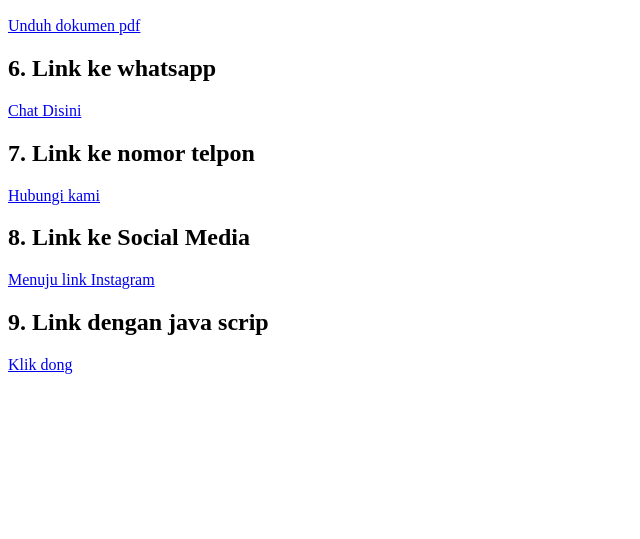
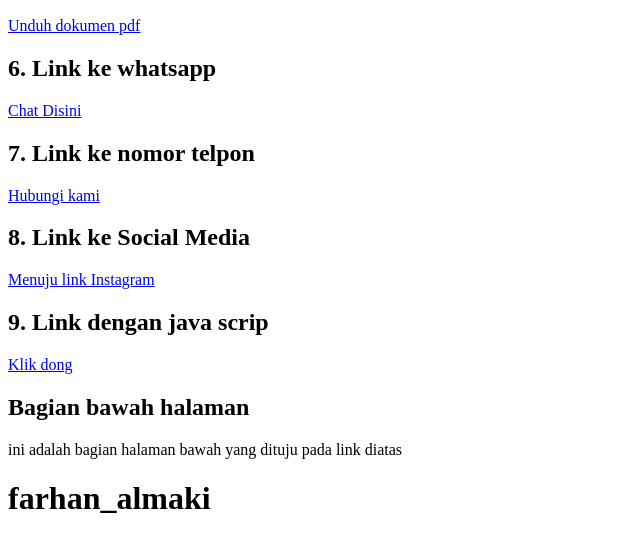
Before and after one commit to Farhan-Almaki/1124160203-Tugas-d5, a plain HTML site: page index.html in a window 1280 px wide. Shown: the part 879-1418 px from the top of the page, without its empty margins (0-640 px from the left). Before the commit the page ends 1261 px from the top, so only its background shows below. Drawn offline with Linux system fonts and the light colour scheme.

Commit message:
bagian bawah halaman

```diff
--- a/index.html
+++ b/index.html
@@ -3,7 +3,7 @@
 <head>
     <meta charset="UTF-8">
     <meta name="viewport" content="width=device-width, initial-scale=1.0">
-    <title>Document</title>
+    <title>Tugas Pertemuan 5</title>
 </head>
 <body>
     <h1>Membuat link dalam HTML</h1>
@@ -44,5 +44,9 @@
 
     <h2>9. Link dengan java scrip</h2>
     <a href="javascript:void(0)" onclick="alert('Halo, Pesan ini menggunakan javascript')">Klik dong</a>
+
+    <h2 id="bagian-bawah">Bagian bawah halaman</h2>
+    <p>ini adalah bagian halaman bawah yang dituju pada link diatas</p>
+    <h1>farhan_almaki</h1>
 </body>
 </html>
```
